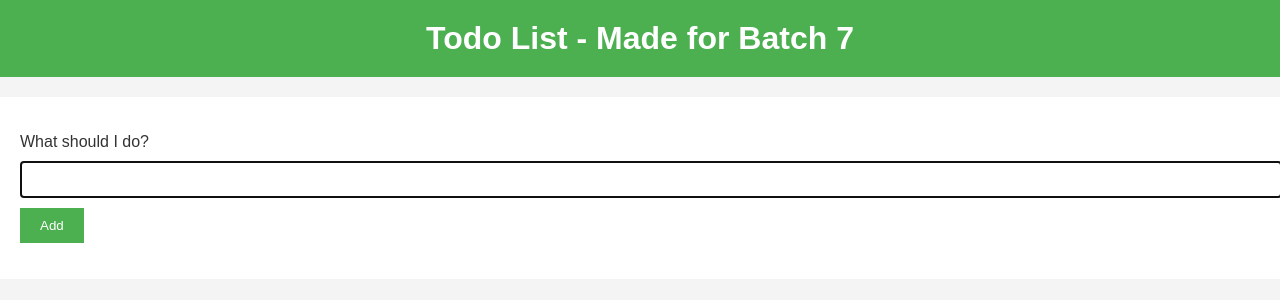
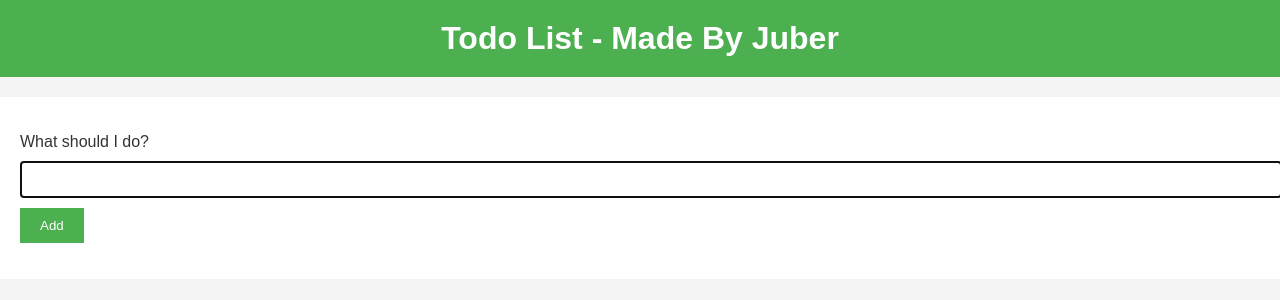
Before and after one commit to Rupali-Vaishnav/survey, a Node server app: page /todo in a window 1280 px wide. Shown: the top 300 px of the page. Run offline with Node 20, Linux system fonts and the light colour scheme.

Commit message:
Update todo.ejs

```diff
--- a/views/todo.ejs
+++ b/views/todo.ejs
@@ -89,7 +89,7 @@
     </head>
 
     <body>
-        <h1>Todo List - Made for Batch 7</h1>
+        <h1>Todo List - Made By Juber</h1>
         <ul>
             <% todolist.forEach(function(todo, index) { %>
             <li>
```
